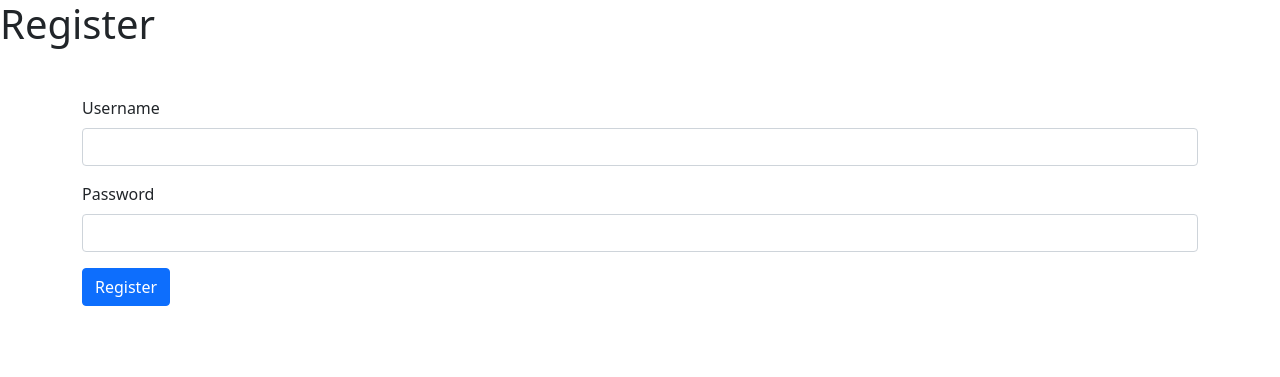
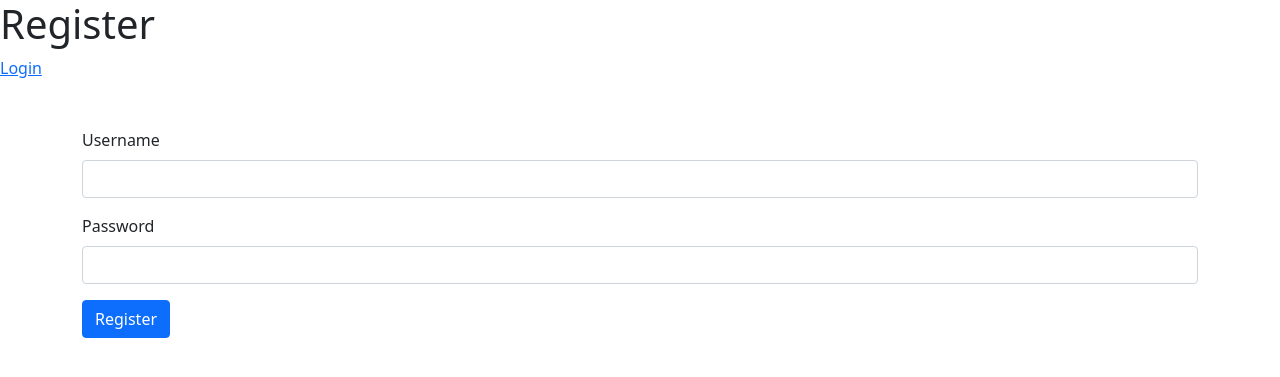
Before and after one commit to danielpwhite/Web-App-Deployed, a Flask app: page /register in a window 1280 px wide. Shown: the top 377 px of the page. Run offline with Flask 3, Linux system fonts and the light colour scheme.

Commit message:
Added a login clickable on register page

```diff
--- a/auth/templates/register.html
+++ b/auth/templates/register.html
@@ -22,6 +22,8 @@
     <div id="app">
         <h1>Register</h1>
 
+        <a href="http://localhost:5000">Login</a>
+
         <form method="POST" action="{{  url_for('register') }}" class="container mt-5">
             <div class="mb-3">
                 <label for="username" class="form-label">Username</label>
```
